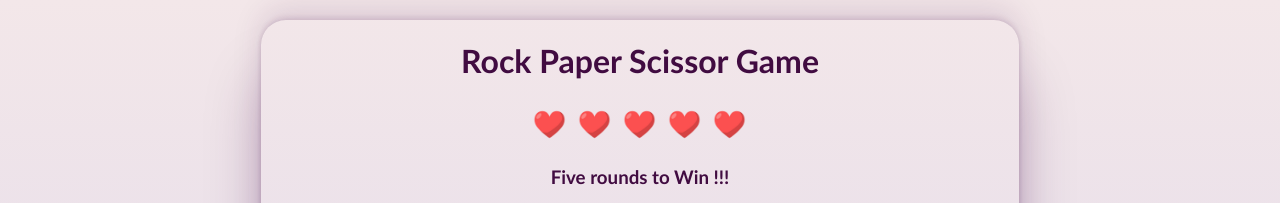
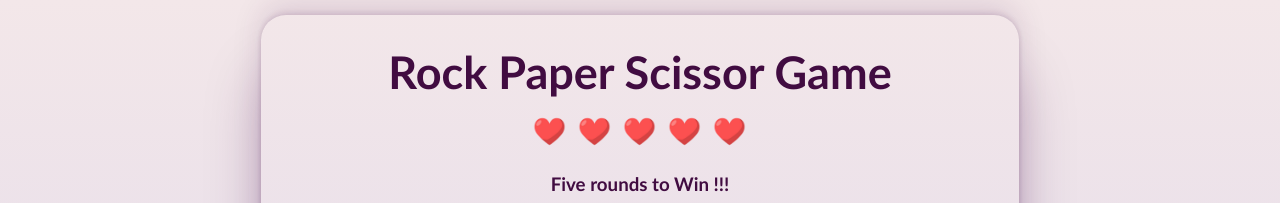
Before and after one commit to moehaymanmyint/Rock-Paper-Scissor-Game, a plain HTML site: page index.html in a window 1280 px wide. Shown: the top 203 px of the page. Drawn offline with Linux system fonts and the light colour scheme.

Commit message:
Update CSS

```diff
--- a/index.html
+++ b/index.html
@@ -15,6 +15,10 @@
     h1, h2, h3{
         text-align: center;
     }
+    .title{
+        font-size: 45px;
+        margin-bottom: 10px;
+    }
     .container{
         background: linear-gradient(circle, #d6c4dd 0%, #a295b8 80%);
         box-shadow: rgba(67, 2, 73, 0.25) 0px 54px 55px, rgba(67, 2, 73, 0.12) 0px -12px 30px, rgba(67, 2, 73, 0.12) 0px 4px 6px, rgba(67, 2, 73, 0.09) 0px -3px 5px;
@@ -24,7 +28,7 @@
         flex-direction: column;
         justify-content: center;
         margin: 0 auto;
-        margin-top: 20px;
+        margin-top: 15px;
     }
     .scores{
         display: flex;
@@ -150,7 +154,7 @@
 </style>
 <body>
     <div class="container">
-        <h1>Rock Paper Scissor Game</h1>
+        <h1 class="title">Rock Paper Scissor Game</h1>
         <div class="heartContainer">
             <img src="./src/heart.png" alt="" class="heart" id="heart1">
             <img src="./src/heart.png" alt="" class="heart" id="heart2">
```
